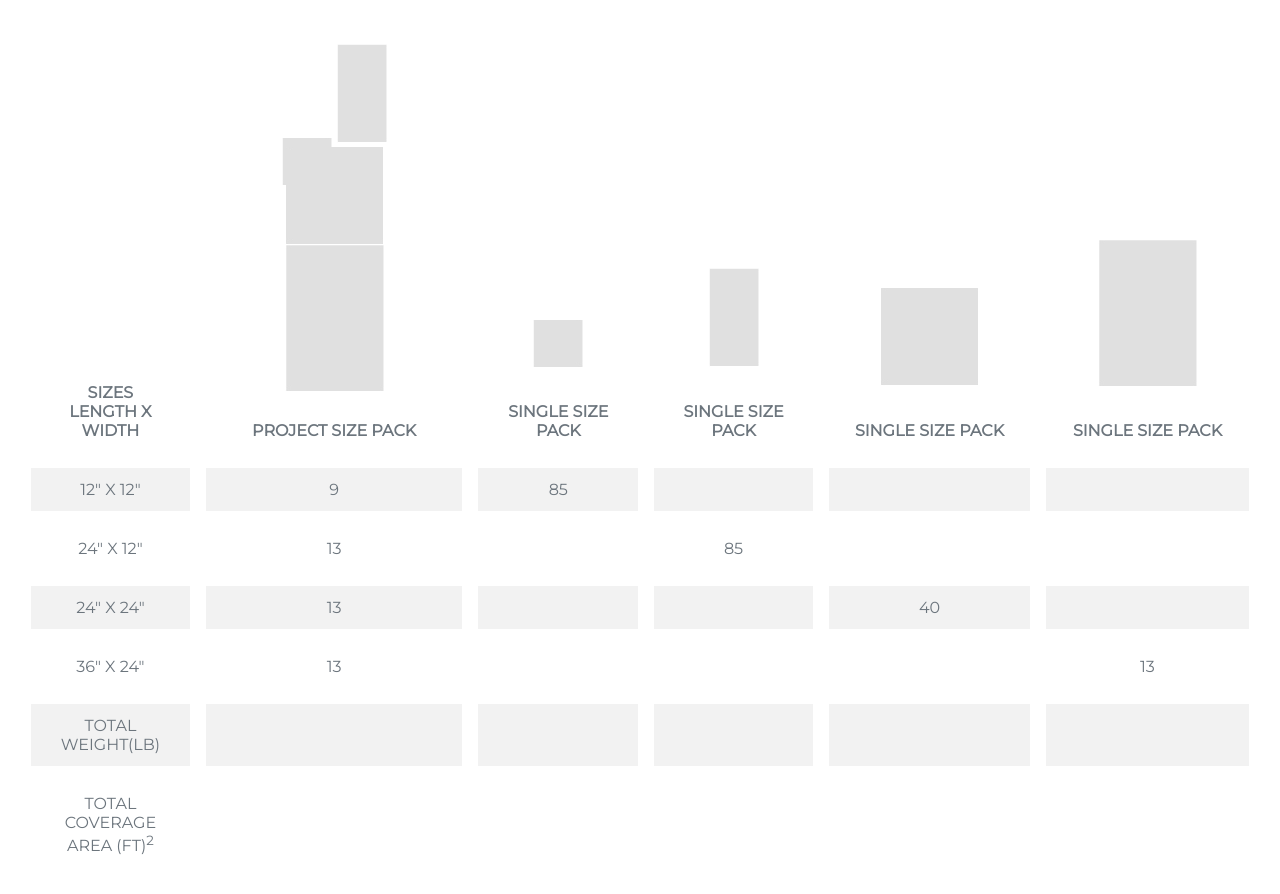
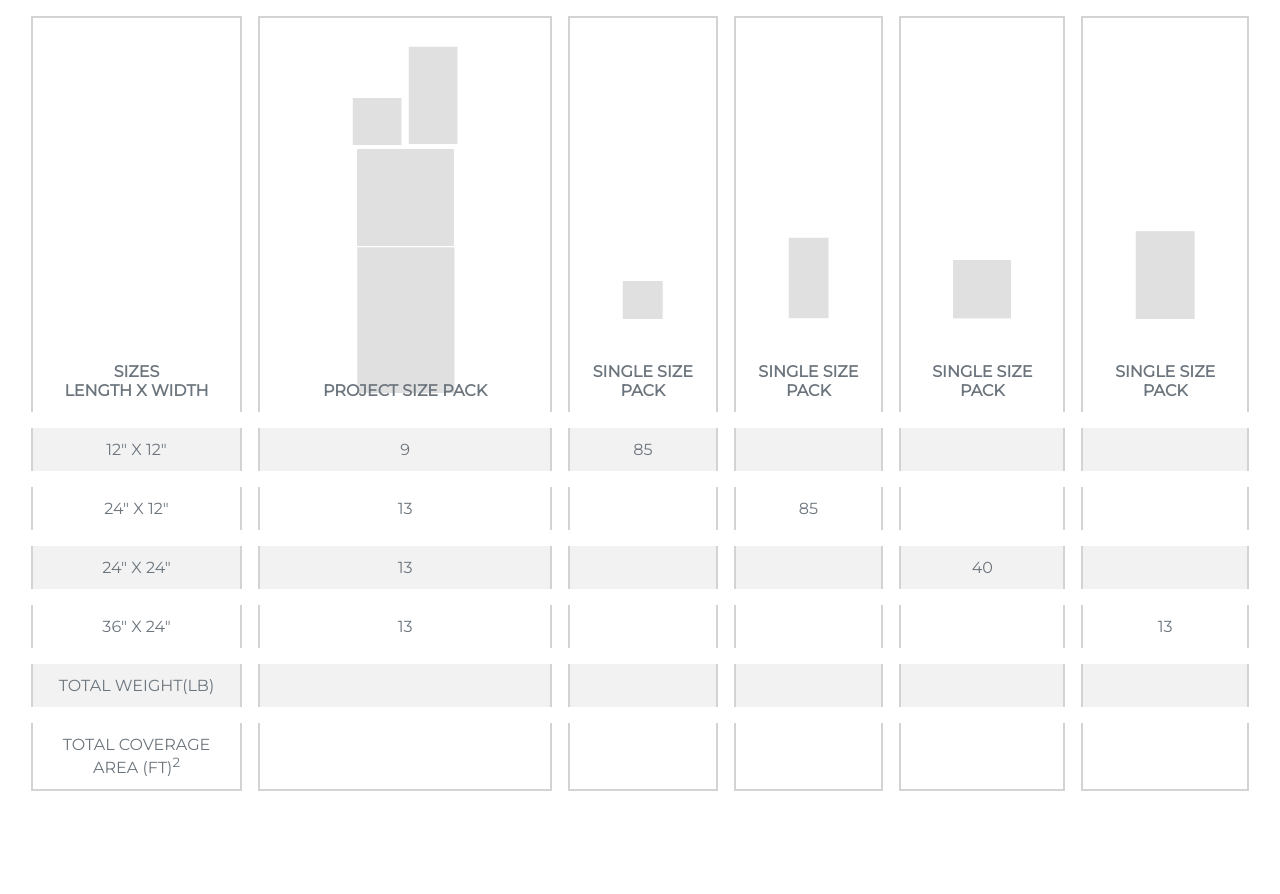
Before and after one commit to ratnamala95/table, a plain HTML site: page index.html in a window 1280 px wide. After the commit the page ends 823 px from the top, so only its background shows below. Drawn offline with Linux system fonts and the light colour scheme.

Commit message:
commit#6: need to fix column borders

```diff
--- a/index.html
+++ b/index.html
@@ -5,8 +5,8 @@
         </title>
 
         <meta name="viewport" content="width=device-width, initial-scale=1, shrink-to-fit=no">
-<!--
-        <link rel="stylesheet" href="https://cdn.jsdelivr.net/npm/bootstrap@4.0.0/dist/css/bootstrap.min.css"
+
+        <!-- <link rel="stylesheet" href="https://cdn.jsdelivr.net/npm/bootstrap@4.0.0/dist/css/bootstrap.min.css"
             integrity="sha384-Gn5384xqQ1aoWXA+058RXPxPg6fy4IWvTNh0E263XmFcJlSAwiGgFAW/dAiS6JXm" crossorigin="anonymous"> -->
 
 
@@ -39,17 +39,17 @@
                     <col class="outlined">
                     <col class="outlined">
                 </colgroup>
-                <thead id="top__border">
+                <thead >
                     <th>
                         Sizes <br/> Length X Width
                     </th>
                     <th>
                         <figure class="figure" style="    margin-bottom: -12px !important;">
-                            <div class="col-xs-12">
-                                <img src="/img/12x12.png" class="figure-img img-fluid " alt="12x12"  style="margin-bottom: -42px !important;">
-                                <img src="/img/24x12.png" class="figure-img img-fluid " alt="12x12">
-                                <img src="/img/24x24.png" class="figure-img img-fluid " alt="12x12">
-                                <img src="/img/36x24.png" class="figure-img img-fluid " alt="12x12" style="margin-bottom: 42px !important;">
+                            <div >
+                                <img src="/img/12x12.png" class=" col_img img-fluid " alt="12x12">
+                                <img src="/img/24x12.png" class=" col_img img-fluid " alt="24x12">
+                                <img src="/img/24x24.png" class=" col_img img-fluid " alt="24x24">
+                                <img src="/img/36x24.png" class=" col_img img-fluid " alt="36x24" >
                                 <br/>
                             </div>
                         </figure>
@@ -64,21 +64,21 @@
                     </th>
                     <th>
                         <figure class="figure">
-                            <img src="/img/24x12.png" class="figure-img img-fluid" alt="12x12">
+                            <img src="/img/24x12.png" class="figure-img img-fluid" alt="24x12">
                         </figure>
                         <br/>
                     Single Size Pack
                     </th>
                     <th>
                         <figure class="figure">
-                            <img src="/img/24x24.png" class="figure-img img-fluid" alt="12x12">
+                            <img src="/img/24x24.png" class="figure-img img-fluid" alt="24x24">
                         </figure>
                         <br/>
                     Single Size Pack
                     </th>
                     <th>
                         <figure class="figure">
-                            <img src="/img/36x24.png" class="figure-img img-fluid" alt="12x12">
+                            <img src="/img/36x24.png" class="figure-img img-fluid" alt="36x24">
                         </figure>
                         <br/>
                     Single Size Pack
@@ -126,12 +126,12 @@
                         <td></td>
                     </tr>
                     <tr class="bottom__line">
-                        <td>TOTAL COVERAGE AREA (ft)<sup>2</sup></td>
-                        <td></td>
-                        <td></td>
-                        <td></td>
-                        <td></td>
-                        <td></td>
+                        <td class="bottom__line">TOTAL COVERAGE AREA (ft)<sup>2</sup></td>
+                        <td class="bottom__line"></td>
+                        <td class="bottom__line"></td>
+                        <td class="bottom__line"></td>
+                        <td class="bottom__line"></td>
+                        <td class="bottom__line"></td>
                     </tr>
 
                 </tbody>
--- a/style.css
+++ b/style.css
@@ -4,25 +4,49 @@
     .container{
         max-width: 1140px;
     }
+        .col_img {
+            display: inline-block;
+            margin-bottom: 0.5rem !important;
+        }
 }
 
 @media (max-width: 992px){
     .container {
         max-width: 960px;
     }
+        .col_img {
+            display: inline-block;
+            margin-bottom: 0.5rem !important;
+        }
 }
 
 @media (max-width: 768px) {
     .container {
         max-width: 720px;
     }
+        .col_img {
+            display: inline-block;
+            margin-bottom: 0.5rem !important;
+        }
 }
 
 @media (max-width: 576px) {
     .container {
         max-width: 540px;
     }
+        .col_img {
+            display: inline-block;
+            margin-bottom: 0.5rem !important;
+        }
 }
+
+@media(min-width: 1570px){
+    .col_img {
+        margin-bottom: 2.8rem !important;
+    }
+}
+
+
 
 .container {
     width: 100%;
@@ -76,7 +100,7 @@ table tbody {
 .tableau td,
 .tableau th {
     padding: 0.75rem;
-    vertical-align: top;
+    vertical-align: bottom;
 }
 tr {
     display: table-row;
@@ -113,23 +137,10 @@ tr {
     box-sizing: border-box;
 }
 
-table th{
-    vertical-align: bottom;
-    border-bottom: none !important;
-}
-
 table tbody{
     text-align: center;
 }
 
-table th{
-    text-align: center;
-    border-top: none !important;
-}
-
-table th img{
-    bottom: 0;
-}
 .tableau-responsive{
     display: block;
     width: 100%;
@@ -139,25 +150,34 @@ table th img{
 }
 
 
-/* .bottom__line{
+.bottom__line{
     border-bottom: 2px solid lightgrey !important;
 }
 
-#top__border{
-    border-top: 2px solid lightgrey !important;
+
+th {
+    border-left: 2px solid lightgrey;
+    border-right: 2px solid lightgrey;
+    border-top: 2px solid lightgrey;
 }
 
-th {
+td {
     border: 2px solid lightgrey;
-} */
-
-td {
-    /* border: 2px solid lightgrey; */
+    border-spacing: 0px;
     display: table-cell;
     border-top: none !important;
     border-bottom: none !important;
 }
 
-.outlined {
-    border: 2px solid lightgrey !important;
+.figure-img {
+    margin-bottom: 0.5rem !important;
+    line-height: 1 !important;
 }
+.img-fluid {
+    max-width: 100%;
+    height: auto;
+}
+
+.outlined{
+    /* border: 2px solid lightgrey; */
+}
```
